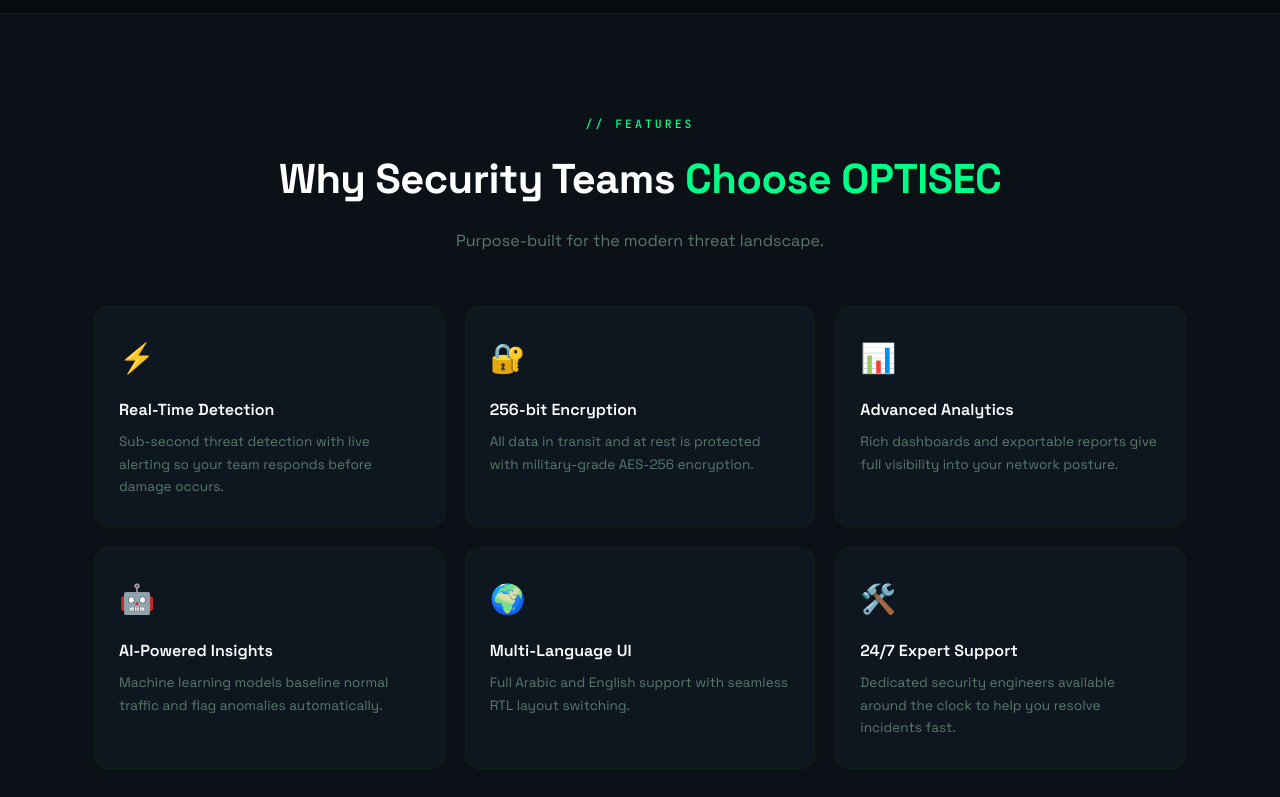
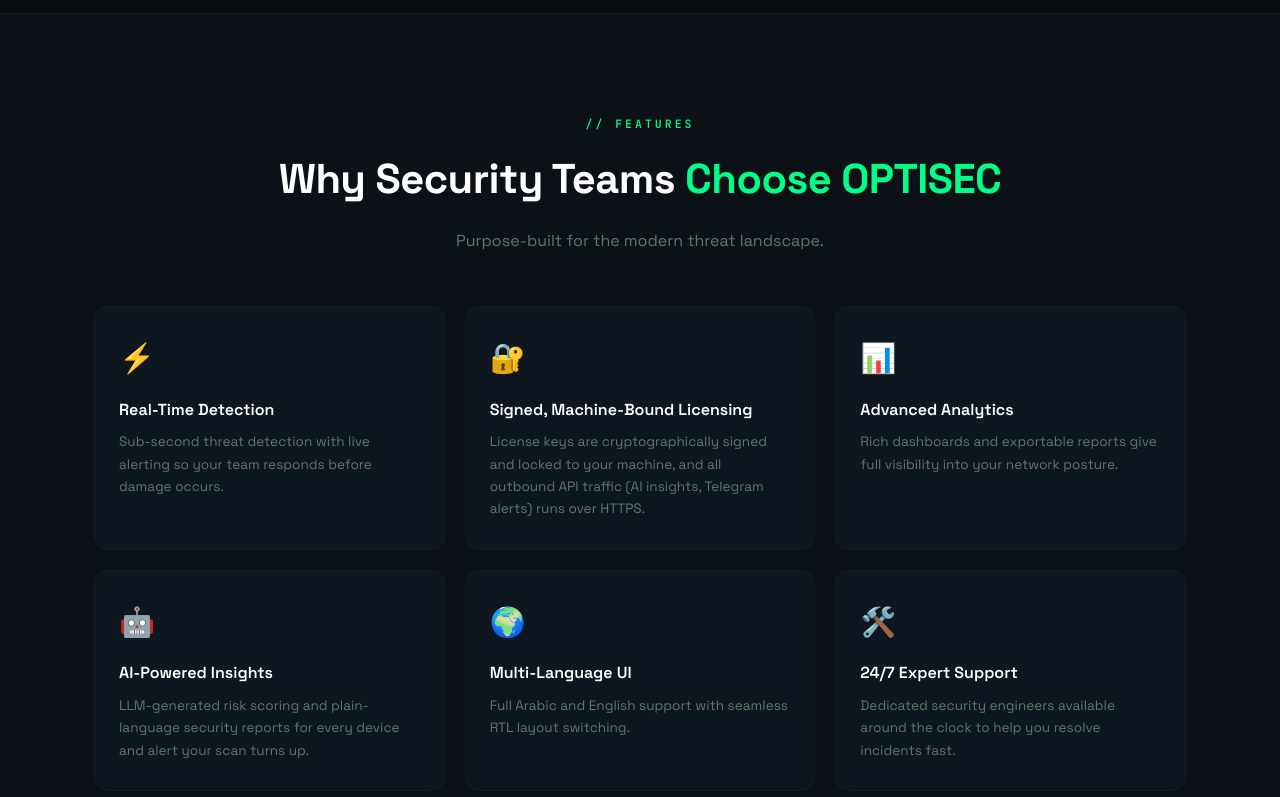
Before and after one commit to OptisecDev/optisec-wifi-monitor, a plain HTML site: page sales/index.html in a window 1280 px wide. Shown: the part 2000-2797 px from the top of the page. Drawn offline with Linux system fonts and the light colour scheme.

Commit message:
docs: fix false encryption and ML claims on sales page
Two claims didn't match what the code does:

- "256-bit Encryption / military-grade AES-256... in transit and at
  rest" - there is no encryption anywhere in this app. The SQLite DB
  and config.json (which holds API keys/bot tokens) are plaintext,
  and the Flask dashboard serves plain HTTP. Replaced with what's
  actually true: signed, machine-bound license keys and HTTPS-only
  outbound API calls (Groq/OpenRouter/Telegram, all verified https://
  endpoints). Fixed in both the feature card and the duplicate stats-
  bar tile.
- "Machine learning models baseline normal traffic and flag anomalies
  automatically" - modules/ai_engine.py calls a third-party LLM (Groq
  llama-3.3-70b, OpenRouter fallback) for narrative reports, and risk
  scoring is a fixed heuristic baseline, not a learned/trained model.
  Reworded to describe the actual LLM-based scoring and reporting.

Co-Authored-By: Claude Sonnet 5 <noreply@anthropic.com>

```diff
--- a/sales/index.html
+++ b/sales/index.html
@@ -880,8 +880,8 @@
     <div class="stat-label" data-en="SUPPORT" data-ar="الدعم الفني">SUPPORT</div>
   </div>
   <div class="stat-item">
-    <div class="stat-num">256-bit</div>
-    <div class="stat-label" data-en="ENCRYPTION" data-ar="تشفير">ENCRYPTION</div>
+    <div class="stat-num">HTTPS</div>
+    <div class="stat-label" data-en="SECURE API" data-ar="API آمن">SECURE API</div>
   </div>
 </div>
 
@@ -995,10 +995,10 @@
     </div>
     <div class="feature-card reveal reveal-delay-2">
       <div class="feature-icon">🔐</div>
-      <div class="feature-title" data-en="256-bit Encryption" data-ar="تشفير 256-بت">256-bit Encryption</div>
-      <p class="feature-desc" data-en="All data in transit and at rest is protected with military-grade AES-256 encryption."
-         data-ar="جميع البيانات أثناء النقل وفي حالة السكون محمية بتشفير AES-256 بدرجة عسكرية.">
-        All data in transit and at rest is protected with military-grade AES-256 encryption.
+      <div class="feature-title" data-en="Signed, Machine-Bound Licensing" data-ar="ترخيص موقّع ومرتبط بالجهاز">Signed, Machine-Bound Licensing</div>
+      <p class="feature-desc" data-en="License keys are cryptographically signed and locked to your machine, and all outbound API traffic (AI insights, Telegram alerts) runs over HTTPS."
+         data-ar="مفاتيح الترخيص موقّعة تشفيرياً ومقفلة على جهازك، وكل حركة API الصادرة (رؤى الذكاء الاصطناعي، تنبيهات تيليغرام) تمر عبر HTTPS.">
+        License keys are cryptographically signed and locked to your machine, and all outbound API traffic (AI insights, Telegram alerts) runs over HTTPS.
       </p>
     </div>
     <div class="feature-card reveal reveal-delay-3">
@@ -1012,9 +1012,9 @@
     <div class="feature-card reveal reveal-delay-4">
       <div class="feature-icon">🤖</div>
       <div class="feature-title" data-en="AI-Powered Insights" data-ar="رؤى مدعومة بالذكاء الاصطناعي">AI-Powered Insights</div>
-      <p class="feature-desc" data-en="Machine learning models baseline normal traffic and flag anomalies automatically."
-         data-ar="نماذج التعلم الآلي تضع أساساً لحركة المرور الطبيعية وتُعلم عن الشذوذات تلقائياً.">
-        Machine learning models baseline normal traffic and flag anomalies automatically.
+      <p class="feature-desc" data-en="LLM-generated risk scoring and plain-language security reports for every device and alert your scan turns up."
+         data-ar="تسجيل مخاطر مولّد بنموذج لغوي وتقارير أمنية بلغة واضحة لكل جهاز وتنبيه يكتشفه الفحص.">
+        LLM-generated risk scoring and plain-language security reports for every device and alert your scan turns up.
       </p>
     </div>
     <div class="feature-card reveal reveal-delay-5">
```
